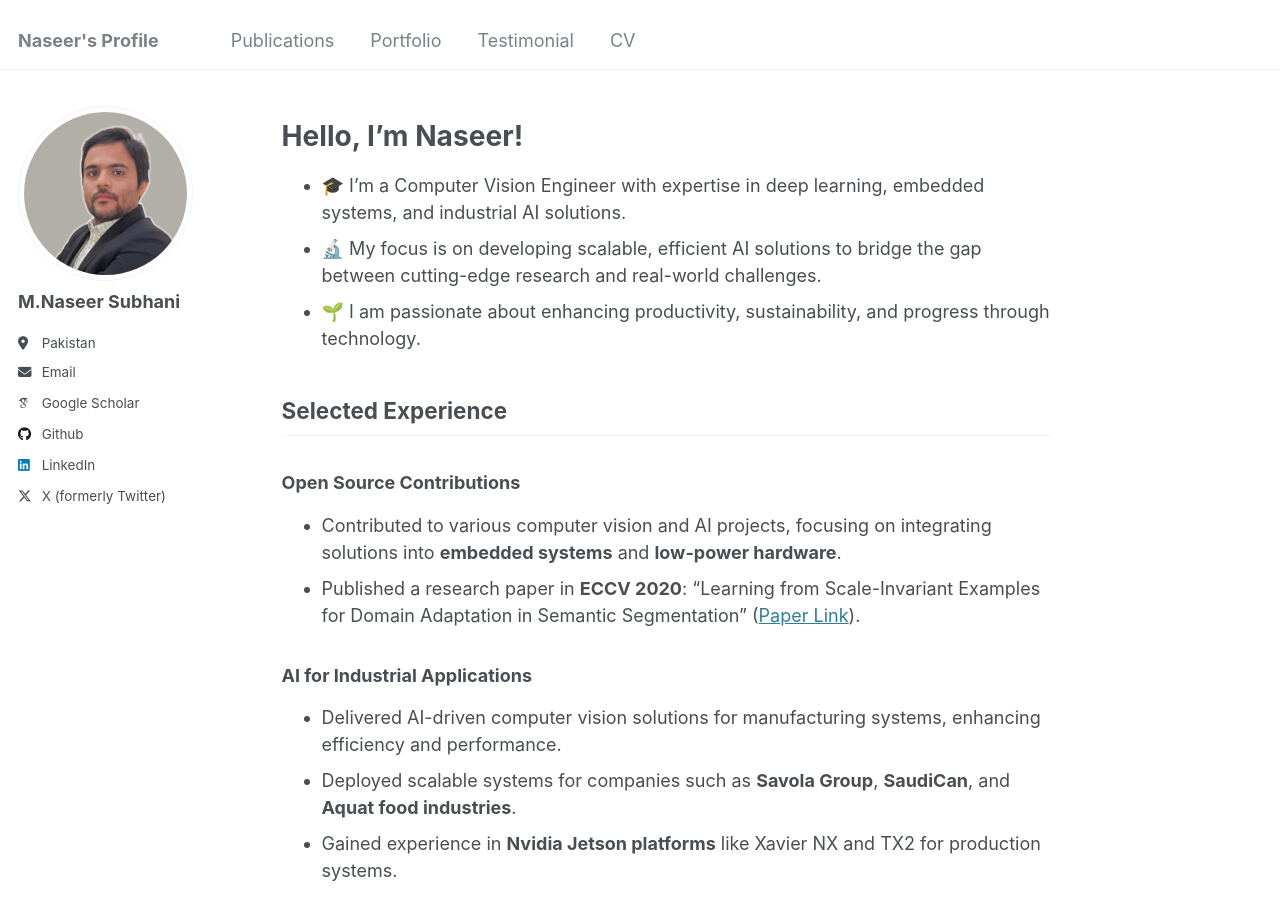
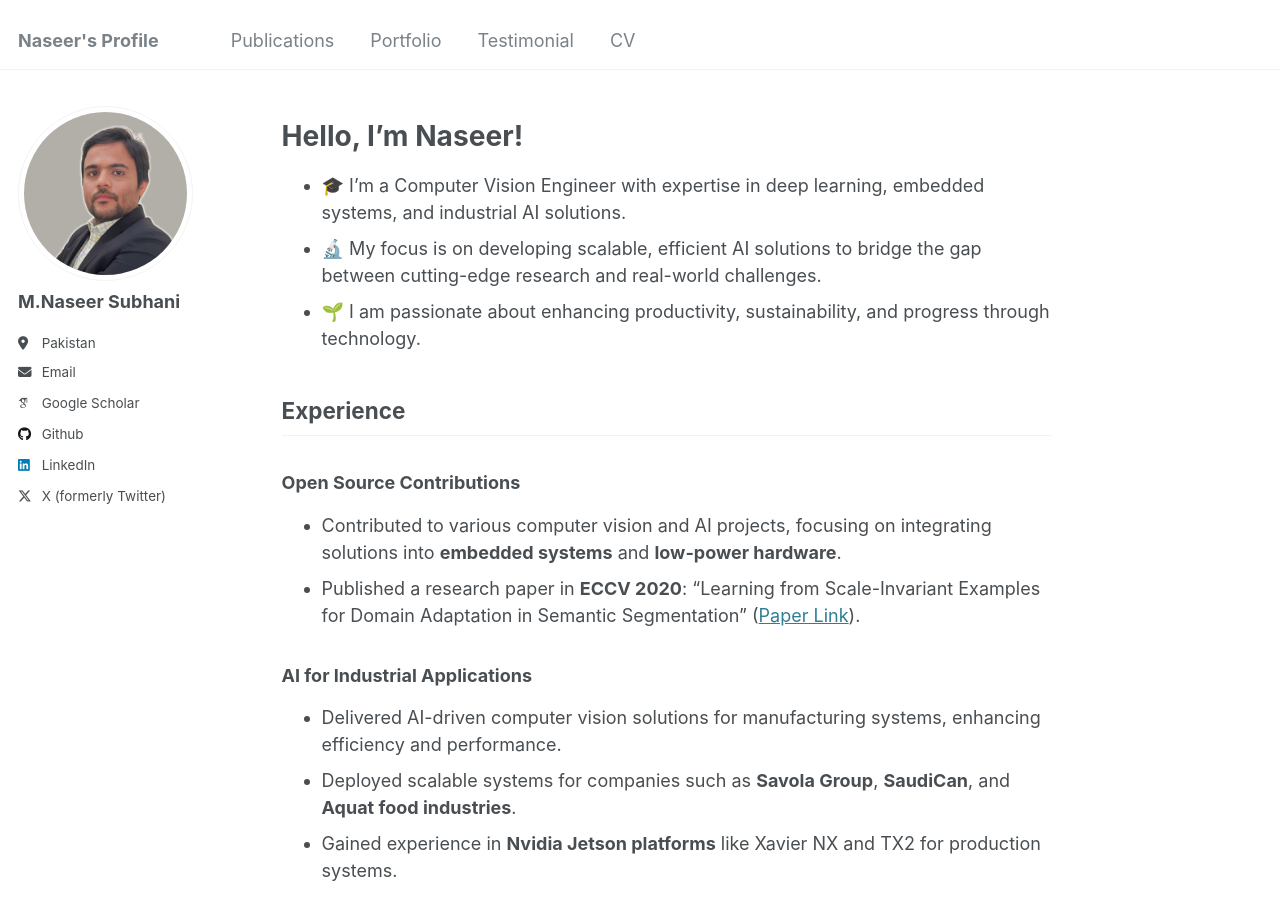
Before and after one commit to MNaseerSubhani/mnaseer.githu.io, a Jekyll site: the page built from _pages/about.md, in a window 1280 px wide and 900 px high. Built offline with Jekyll 4.4.1, drawn with Linux system fonts in a browser that asks for light colours; some web fonts are replaced.

```diff
--- a/_pages/about.md
+++ b/_pages/about.md
@@ -12,7 +12,7 @@ redirect_from:
 - 🔬 My focus is on developing scalable, efficient AI solutions to bridge the gap between cutting-edge research and real-world challenges.
 - 🌱 I am passionate about enhancing productivity, sustainability, and progress through technology.
 
-## Selected Experience
+## Experience
 
 ### Open Source Contributions
 - Contributed to various computer vision and AI projects, focusing on integrating solutions into **embedded systems** and **low-power hardware**.
```
